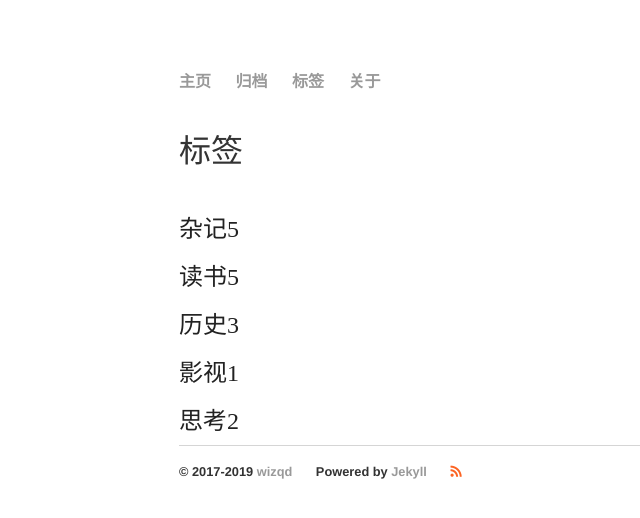
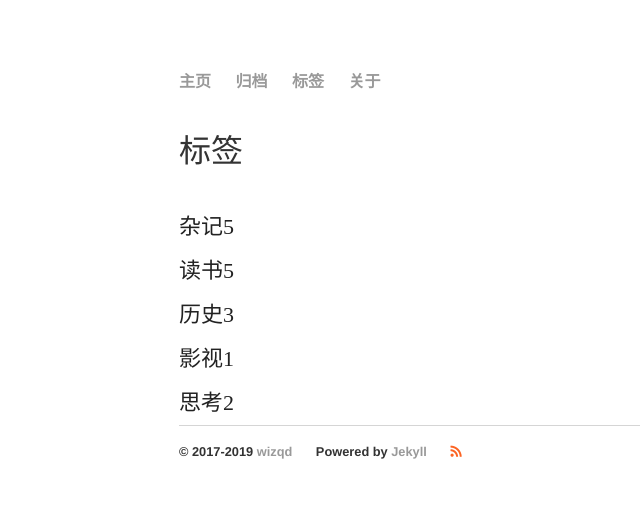
Before and after one commit to chqid/chqid.blog.io, a Jekyll site: the page built from tags/index.html, in a window 1280 px wide. Shown: the top 518 px of the page, without its empty margins (77-717 px from the left). Built offline with Jekyll 4.4.1, drawn with Linux system fonts in a browser that asks for light colours; nearby versions of some CDN libraries.

Commit message:
adjust archive and tag page style

```diff
--- a/404.html
+++ b/404.html
@@ -4,4 +4,4 @@
 ---
 <h1>404 not found</h1>
 <p>这个页面似乎不存在</p>
-<p><a href="/">返回首页</a></p>
+<p><a class="main-nav-link" href="/">返回首页</a></p>
--- a/assets/css/main.css
+++ b/assets/css/main.css
@@ -22,6 +22,10 @@
 nav ul li, footer ul li {
     display: inline;
     margin-right: 20px;
+}
+
+ul.posts li {
+    list-style: none;
 }
 
 h1 {
@@ -60,7 +64,21 @@
     }
 }
 
+.tag {
+    display: inline-block;
+    font-size: 22px;
+}
+
+.container .main-nav-link,
+.container .footer .footer-link,
+.container .post-navigation .post-nav-link,
+.container .tag .tag-link {
+    text-decoration: none;
+    color: #999;
+}
+
 .container a {
+    display: inline-block;
     text-decoration: none;
     color: #222;
 }
@@ -69,23 +87,10 @@
 .container .main-nav-link:hover,
 .container .footer .footer-link:hover,
 .container .post-navigation .post-nav-link:hover,
-.container .tag-link:hover {
+.container .tag .tag-link:hover {
     text-decoration: underline;
     color: #777;
     transition: color 200ms;
-}
-
-.container .main-nav-link,
-.container .footer .footer-link,
-.container .post-navigation .post-nav-link,
-.container .tag-link {
-    text-decoration: none;
-    color: #999;
-}
-
-.tag {
-    display: inline-block;
-    font-size: 24px;
 }
 
 .container .article-title-date {
```
